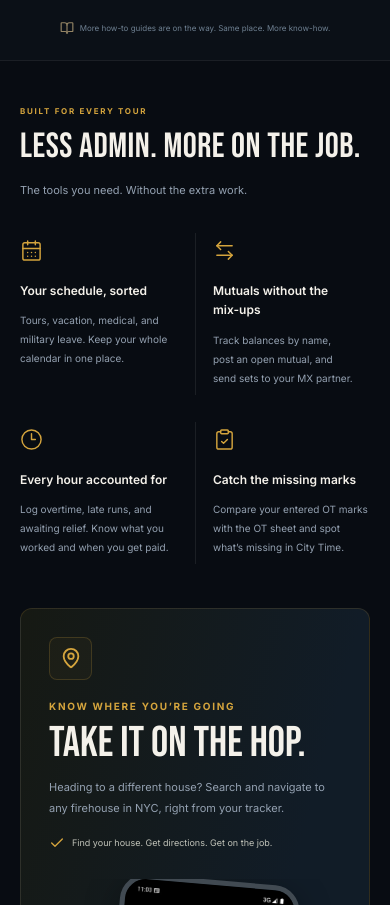
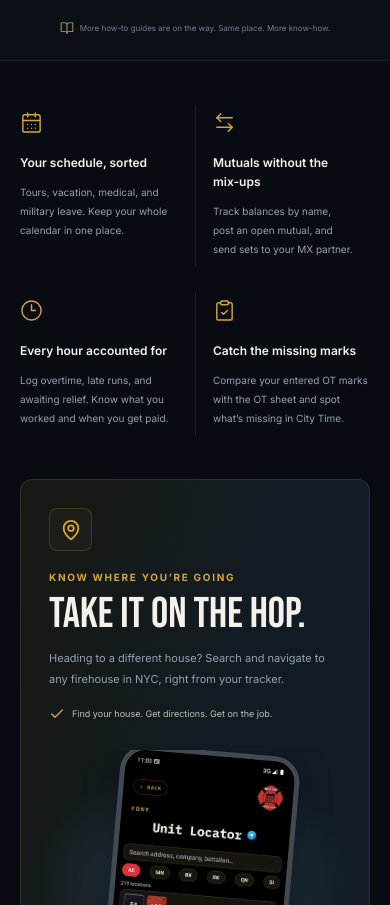
Before and after one commit to miketech18/FDNYMxTrackerApp, a React (Vite) app: page / in a window 390 px wide. Shown: the part 1798-2703 px from the top of the page. Built offline with nearby package versions, Linux system fonts and the light colour scheme.

Commit message:
Remove feature section intro

```diff
--- a/scripts/test.mjs
+++ b/scripts/test.mjs
@@ -29,6 +29,7 @@ try {
   check('No desktop horizontal overflow', await page.evaluate(() => document.documentElement.scrollWidth === window.innerWidth))
   check('Original fonts loaded', await page.evaluate(() => document.fonts.check('16px "Bebas Neue"') && document.fonts.check('16px "Inter"')))
   check('Hero screens load', await page.locator('.phone-frame img').evaluateAll(images => images.every(image => image.complete && image.naturalWidth > 0)))
+  check('Feature cards render without the removed section intro', await page.locator('.features-section').evaluate(section => section.querySelector('.section-heading') === null && section.querySelectorAll('.feature-item').length === 4))
   await page.getByRole('button', { name: 'Next app screenshot' }).click()
   check('Carousel advances', await page.locator('.carousel-center p').textContent() === 'Your entire tour, at a glance')
   await page.getByRole('button', { name: 'Previous app screenshot' }).click()
--- a/src/index.css
+++ b/src/index.css
@@ -132,9 +132,7 @@ h1, h2, h3, p { margin: 0; }
 .more-guides-note { color: #6f8092; font-size: 9px; display: flex; align-items: center; justify-content: center; gap: 7px; margin-top: 21px; }
 .more-guides-note svg { color: #948465; }
 .features-section { border-top: 1px solid var(--line); padding: 65px 0; }
-.features-section .section-heading h2 { font-size: 41px; }
-.section-description { color: var(--steel); font-size: 12px; line-height: 1.7; text-align: right; }
-.feature-grid { display: grid; grid-template-columns: repeat(4, 1fr); margin-top: 34px; }
+.feature-grid { display: grid; grid-template-columns: repeat(4, 1fr); }
 .feature-item { padding: 6px 28px 7px; border-left: 1px solid var(--line); }
 .feature-item:first-child { border: 0; padding-left: 0; }
 .feature-item:last-child { padding-right: 0; }
@@ -456,9 +454,6 @@ h1, h2, h3, p { margin: 0; }
   .guide-card-bottom small { display: inline; font-size: 9px; }
   .more-guides-note { font-size: 8px; gap: 6px; text-align: center; }
   .features-section { padding: 44px 0; }
-  .features-section .section-heading h2 { font-size: 35px; }
-  .section-description { text-align: left; font-size: 11px; }
-  .section-description br { display: none; }
   .feature-grid { row-gap: 27px; }
   .feature-item { padding-inline: 17px; }
   .feature-item h3 { font-size: 12px; line-height: 1.6; }
--- a/src/pages/Home.tsx
+++ b/src/pages/Home.tsx
@@ -15,7 +15,7 @@ export function Home({ onFeedback }: { onFeedback: () => void }) {
       {guides.map(guide => <Link key={guide.slug} to={`/guides/${guide.slug}`} className="guide-card"><div className="guide-card-top"><span className="card-icon"><guide.icon size={23} /></span><span className="guide-label">HOW-TO GUIDE</span><ArrowUpRight size={18} /></div><h3>{guide.shortTitle}</h3><p>{guide.description}</p><div className="guide-card-bottom"><span>Read the guide <ArrowRight size={16} /></span><small>{guide.time}</small></div></Link>)}
       </div><p className="more-guides-note"><BookOpen size={14} /> More how-to guides are on the way. Same place. More know-how.</p>
     </div></section>
-    <section className="features-section"><div className="container"><div className="section-heading"><div><p className="eyebrow">BUILT FOR EVERY TOUR</p><h2>LESS ADMIN. MORE ON THE JOB.</h2></div><p className="section-description">The tools you need.<br /> Without the extra work.</p></div><div className="feature-grid">{[{ icon: CalendarDays, title: 'Your schedule, sorted', text: 'Tours, vacation, medical, and military leave. Keep your whole calendar in one place.' }, { icon: ArrowLeftRight, title: 'Mutuals without the mix-ups', text: 'Track balances by name, post an open mutual, and send sets to your MX partner.' }, { icon: Clock3, title: 'Every hour accounted for', text: 'Log overtime, late runs, and awaiting relief. Know what you worked and when you get paid.' }, { icon: ClipboardCheck, title: 'Catch the missing marks', text: 'Compare your entered OT marks with the OT sheet and spot what’s missing in City Time.' }].map(feature => <article className="feature-item" key={feature.title}><feature.icon size={23} /><h3>{feature.title}</h3><p>{feature.text}</p></article>)}</div></div></section>
+    <section className="features-section"><div className="container"><div className="feature-grid">{[{ icon: CalendarDays, title: 'Your schedule, sorted', text: 'Tours, vacation, medical, and military leave. Keep your whole calendar in one place.' }, { icon: ArrowLeftRight, title: 'Mutuals without the mix-ups', text: 'Track balances by name, post an open mutual, and send sets to your MX partner.' }, { icon: Clock3, title: 'Every hour accounted for', text: 'Log overtime, late runs, and awaiting relief. Know what you worked and when you get paid.' }, { icon: ClipboardCheck, title: 'Catch the missing marks', text: 'Compare your entered OT marks with the OT sheet and spot what’s missing in City Time.' }].map(feature => <article className="feature-item" key={feature.title}><feature.icon size={23} /><h3>{feature.title}</h3><p>{feature.text}</p></article>)}</div></div></section>
     <section className="locator-section"><div className="container locator-panel"><div className="locator-copy"><span className="small-icon"><MapPin size={22} /></span><p className="eyebrow">KNOW WHERE YOU’RE GOING</p><h2>TAKE IT ON THE HOP.</h2><p>Heading to a different house? Search and navigate to any firehouse in NYC, right from your tracker.</p><span className="inline-note"><Check size={16} /> Find your house. Get directions. Get on the job.</span></div><div className="locator-image"><img src="/images/original-4.webp" alt="FDNY Unit Locator map showing firehouses in Manhattan" loading="lazy" /></div></div></section>
     <section className="download-section"><div className="container"><p className="eyebrow">FDNY MUTUAL TRACKER</p><h2>READY FOR YOUR NEXT TOUR?</h2><p>Get the app built by someone who works the same job.</p><StoreButtons /><span className="download-footnote"><ShieldCheck size={14} /> Available for iPhone and Android. Your calendar stays yours.</span></div></section>
   </>
```
